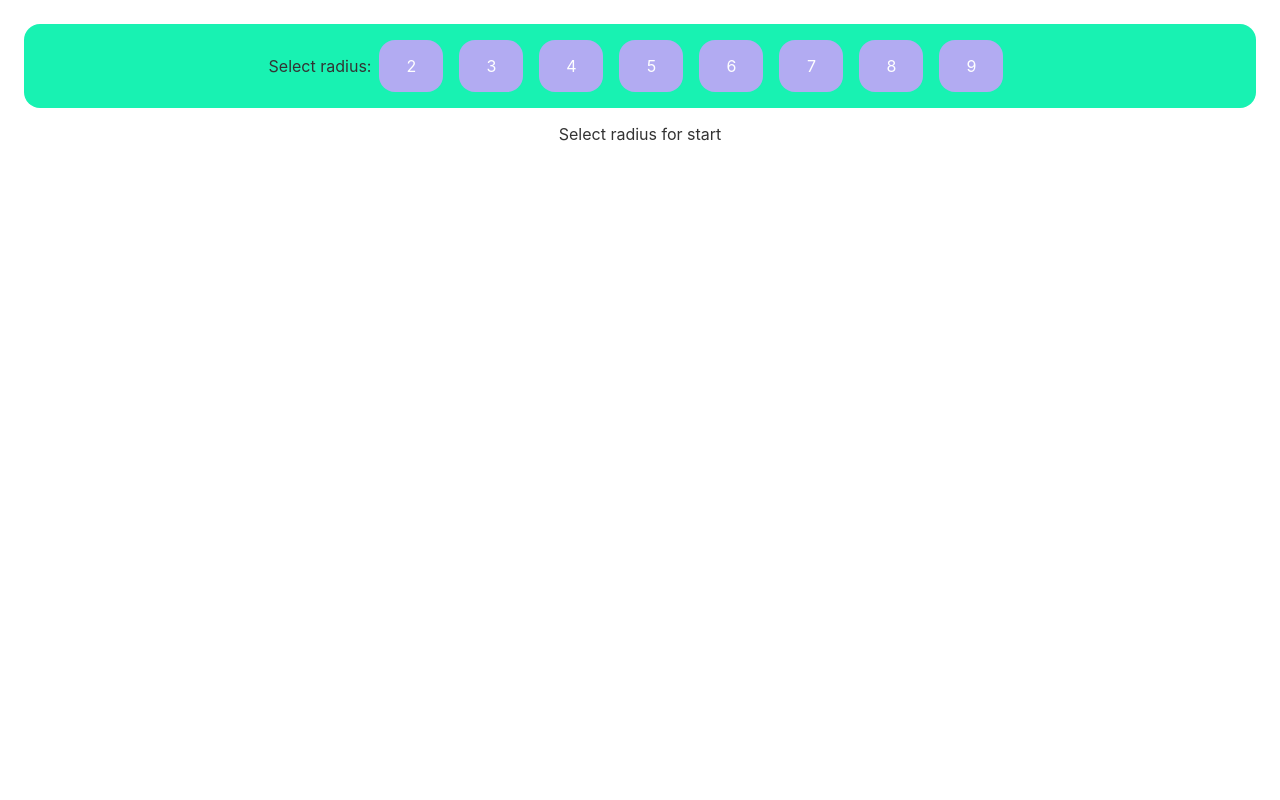
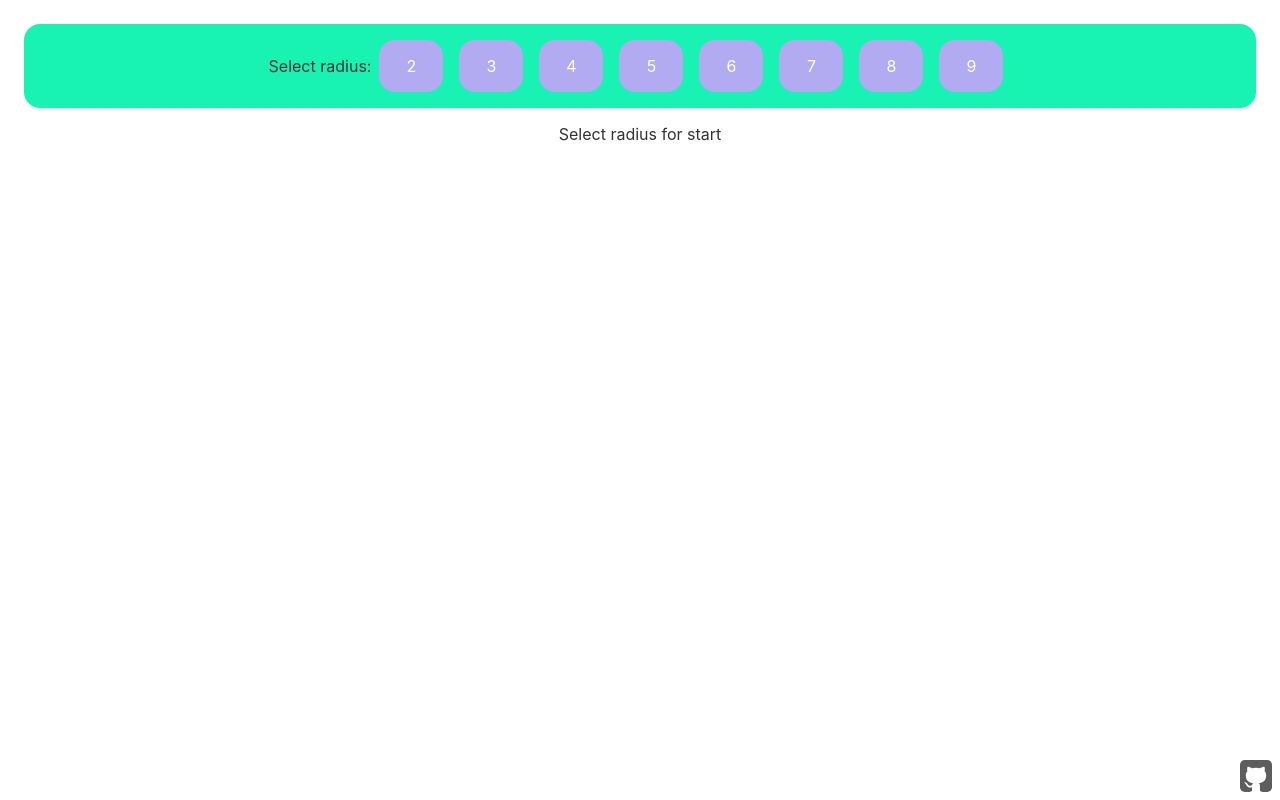
Before and after one commit to torcoste/hex2048-svelte, a Svelte app: page / in a window 1280 px wide. Built offline with nearby package versions, Linux system fonts and the light colour scheme.

Commit message:
github link

```diff
--- a/src/App.svelte
+++ b/src/App.svelte
@@ -11,6 +11,7 @@
   } from "./store"
   import { isMoveKey } from "./helpers"
   import { DEFAULT_VALUES } from "./constants"
+import GitHubLink from "./components/GitHubLink.svelte"
 
   let radius
   let cells = DEFAULT_VALUES.cells
@@ -47,6 +48,7 @@
   <RadiusSelect {radius} />
   <GameArea {radius} {cells} {gameStatus} />
   <Manual {radius} />
+  <GitHubLink />
 </main>
 
 <style>
--- /dev/null
+++ b/src/components/GitHubLink.svelte
@@ -0,0 +1,30 @@
+<a href="//github.com/torcoste/hex2048-svelte">
+  <div>
+    <svg
+      xmlns="http://www.w3.org/2000/svg"
+      aria-label="GitHub"
+      role="img"
+      viewBox="0 0 512 512"
+    >
+      <rect width="512" height="512" rx="15%" fill="#191919" />
+      <path
+        fill="#fff"
+        d="M335 499c14 0 12 17 12 17H165s-2-17 12-17c13 0 16-6 16-12l-1-50c-71 16-86-28-86-28-12-30-28-37-28-37-24-16 1-16 1-16 26 2 40 26 40 26 22 39 59 28 74 22 2-17 9-28 16-35-57-6-116-28-116-126 0-28 10-51 26-69-3-6-11-32 3-67 0 0 21-7 70 26 42-12 86-12 128 0 49-33 70-26 70-26 14 35 6 61 3 67 16 18 26 41 26 69 0 98-60 120-117 126 10 8 18 24 18 48l-1 70c0 6 3 12 16 12z"
+      />
+    </svg>
+  </div>
+</a>
+
+<style>
+  div {
+    position: absolute;
+    bottom: 8px;
+    right: 8px;
+    height: 32px;
+    width: 32px;
+    opacity: 0.7;
+  }
+  div:hover {
+      opacity: 1;
+  }
+</style>
```
